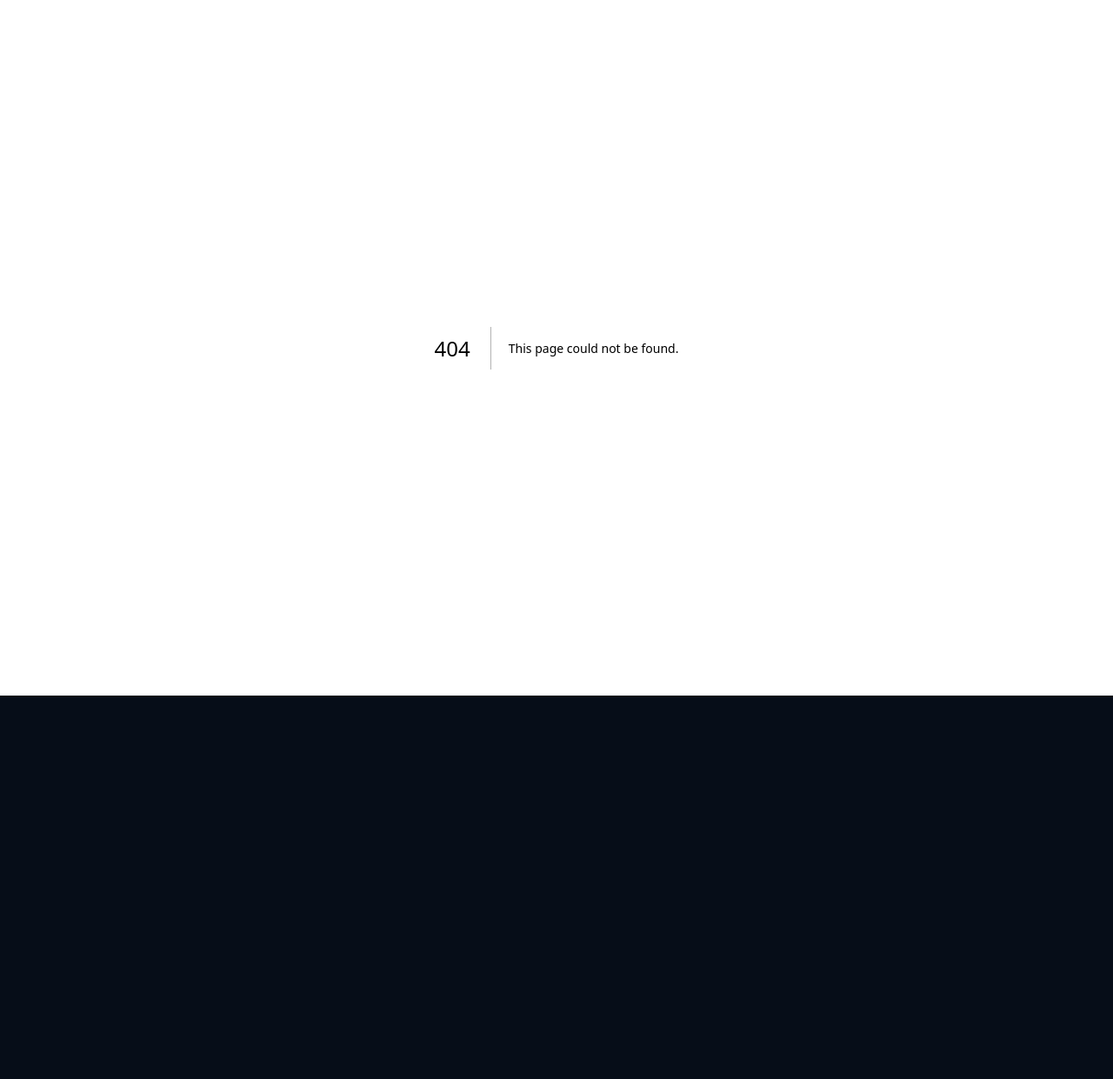
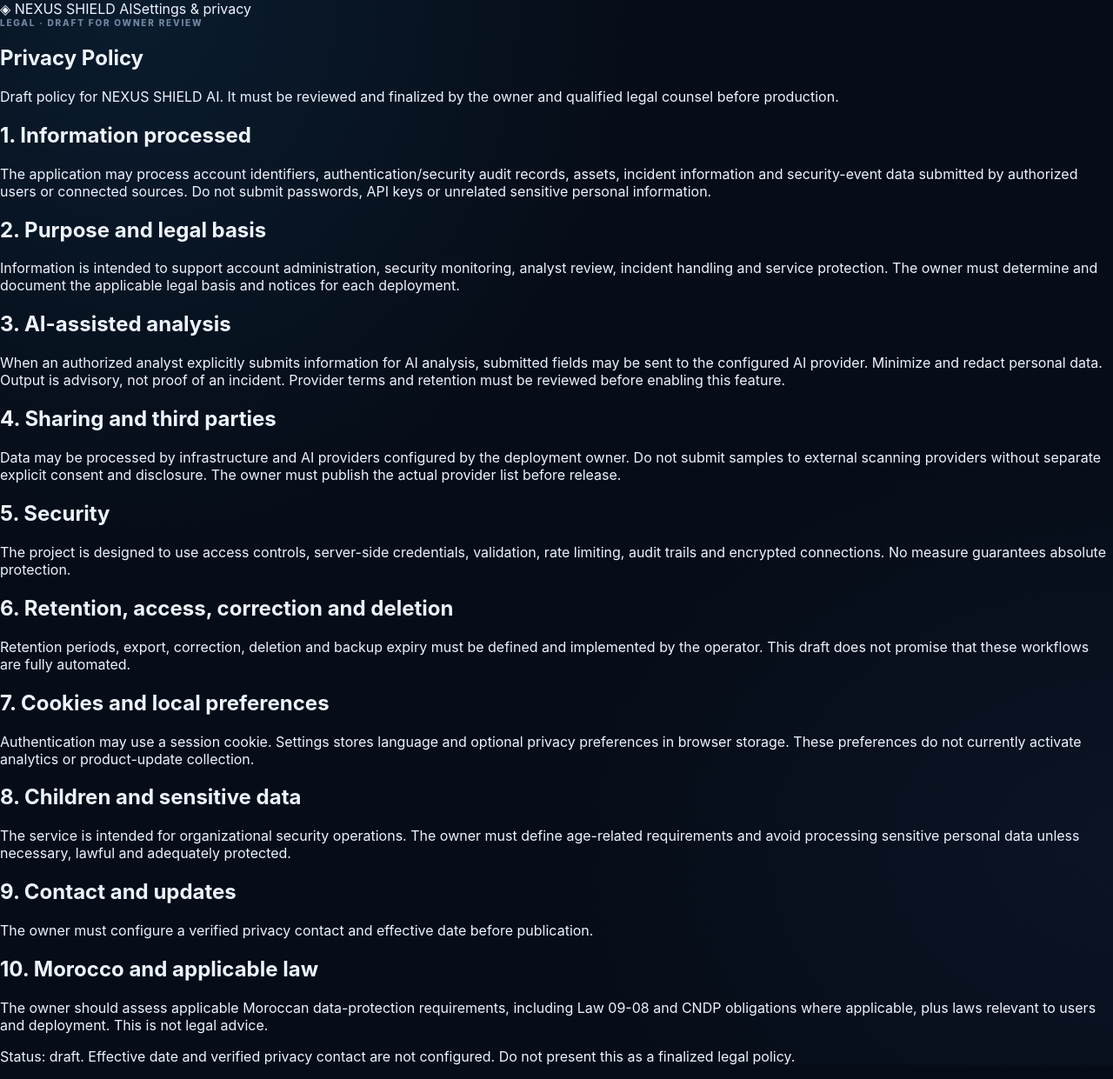
Before and after one commit to maalouf67/NEXUS-SHIELD-AI, a Next.js app in the folder apps/web/: page /privacy in a window 1280 px wide. Before the commit this address had no page. Shown: the whole page at 87% size. Before the commit the page ends 800 px from the top, so only its background shows below. Built offline with nearby package versions, Linux system fonts and the light colour scheme.

Commit message:
docs(web): add privacy policy draft page

```diff
--- /dev/null
+++ b/apps/web/app/privacy/page.tsx
@@ -0,0 +1,21 @@
+export default function PrivacyPolicyPage() {
+  return (
+    <main className="trust-center">
+      <header className="trust-header"><a className="trust-brand" href="/">◈ NEXUS SHIELD AI</a><a href="/settings">Settings & privacy</a></header>
+      <section className="trust-hero"><div className="eyebrow">LEGAL · DRAFT FOR OWNER REVIEW</div><h1>Privacy Policy</h1><p>Draft policy for NEXUS SHIELD AI. It must be reviewed and finalized by the owner and qualified legal counsel before production.</p></section>
+      <article className="trust-card trust-prose">
+        <h2>1. Information processed</h2><p>The application may process account identifiers, authentication/security audit records, assets, incident information and security-event data submitted by authorized users or connected sources. Do not submit passwords, API keys or unrelated sensitive personal information.</p>
+        <h2>2. Purpose and legal basis</h2><p>Information is intended to support account administration, security monitoring, analyst review, incident handling and service protection. The owner must determine and document the applicable legal basis and notices for each deployment.</p>
+        <h2>3. AI-assisted analysis</h2><p>When an authorized analyst explicitly submits information for AI analysis, submitted fields may be sent to the configured AI provider. Minimize and redact personal data. Output is advisory, not proof of an incident. Provider terms and retention must be reviewed before enabling this feature.</p>
+        <h2>4. Sharing and third parties</h2><p>Data may be processed by infrastructure and AI providers configured by the deployment owner. Do not submit samples to external scanning providers without separate explicit consent and disclosure. The owner must publish the actual provider list before release.</p>
+        <h2>5. Security</h2><p>The project is designed to use access controls, server-side credentials, validation, rate limiting, audit trails and encrypted connections. No measure guarantees absolute protection.</p>
+        <h2>6. Retention, access, correction and deletion</h2><p>Retention periods, export, correction, deletion and backup expiry must be defined and implemented by the operator. This draft does not promise that these workflows are fully automated.</p>
+        <h2>7. Cookies and local preferences</h2><p>Authentication may use a session cookie. Settings stores language and optional privacy preferences in browser storage. These preferences do not currently activate analytics or product-update collection.</p>
+        <h2>8. Children and sensitive data</h2><p>The service is intended for organizational security operations. The owner must define age-related requirements and avoid processing sensitive personal data unless necessary, lawful and adequately protected.</p>
+        <h2>9. Contact and updates</h2><p>The owner must configure a verified privacy contact and effective date before publication.</p>
+        <h2>10. Morocco and applicable law</h2><p>The owner should assess applicable Moroccan data-protection requirements, including Law 09-08 and CNDP obligations where applicable, plus laws relevant to users and deployment. This is not legal advice.</p>
+        <p className="trust-warning">Status: draft. Effective date and verified privacy contact are not configured. Do not present this as a finalized legal policy.</p>
+      </article>
+    </main>
+  );
+}
```
